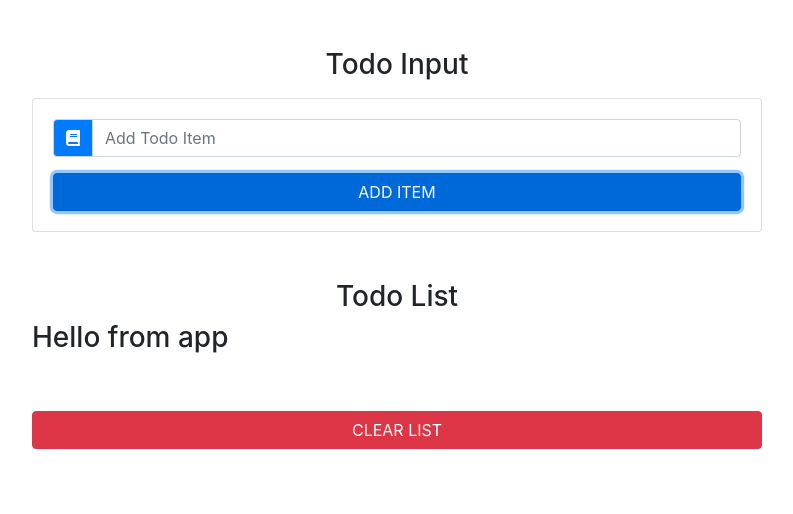
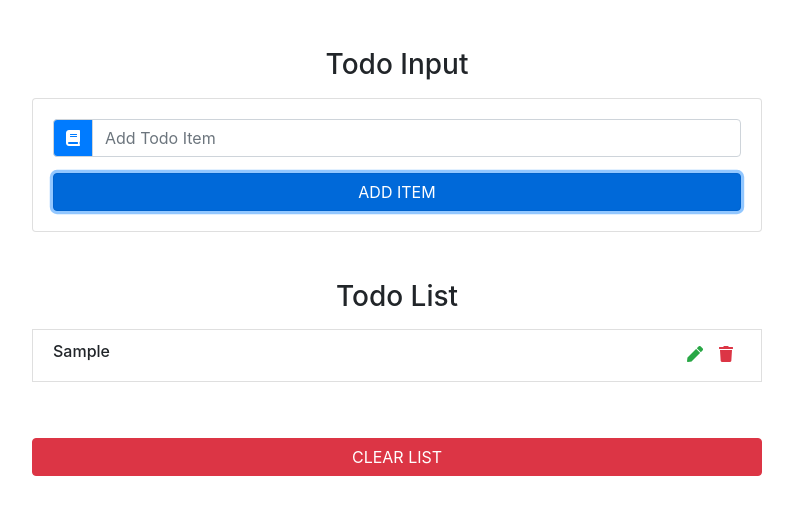
Before and after one commit to Pratyush2710/To-Do-App, a React (Create React App) app: page / in a window 1280 px wide. Both pictures are taken after typing "Sample" into the empty fields and a click on the button "ADD ITEM". Shown: the top 514 px of the page, without its empty margins (243-1036 px from the left). Built offline with nearby package versions, Linux system fonts and the light colour scheme.

Commit message:
Todo Item component

```diff
--- a/src/App.js
+++ b/src/App.js
@@ -25,28 +25,24 @@
     };
     const updatedItems = [...this.state.items, newItem];
 
-    this.setState(
-      {
-        items: updatedItems,
-        item: "",
-        id: uuidv4(),
-        editItem: false,
-      },
-      () => console.log(this.state)
-    );
+    this.setState({
+      items: updatedItems,
+      item: "",
+      id: uuidv4(),
+      editItem: false,
+    });
   };
   clearList = (e) => {
     console.log("clearList");
   };
-  handleDelete = (e) => {
-    console.log("handleDelete");
+  handleDelete = (id) => {
+    console.log(`handleDelete ${id}`);
   };
-  handleEdit = (e) => {
-    console.log("handleEdit");
+  handleEdit = (id) => {
+    console.log(`handleEdit ${id}`);
   };
 
   render() {
-    // console.log(this.state);
     return (
       <div className="container">
         <div className="row">
--- a/src/components/TodoItem.js
+++ b/src/components/TodoItem.js
@@ -2,10 +2,19 @@
 
 export default class TodoItem extends Component {
   render() {
+    const { title, handleDelete, handleEdit } = this.props;
     return (
-      <div>
-        <h3>Hello from app</h3>
-      </div>
+      <li className="list-group-item text-capitalize d-flex justify-content-between my-2">
+        <h6>{title}</h6>
+        <div className="todo-icon">
+          <span className="mx-2 text-success" onClick={handleEdit}>
+            <i className="fas fa-pen"></i>
+          </span>
+          <span className="mx-2 text-danger" onClick={handleDelete}>
+            <i className="fas fa-trash"></i>
+          </span>
+        </div>
+      </li>
     );
   }
 }
```
